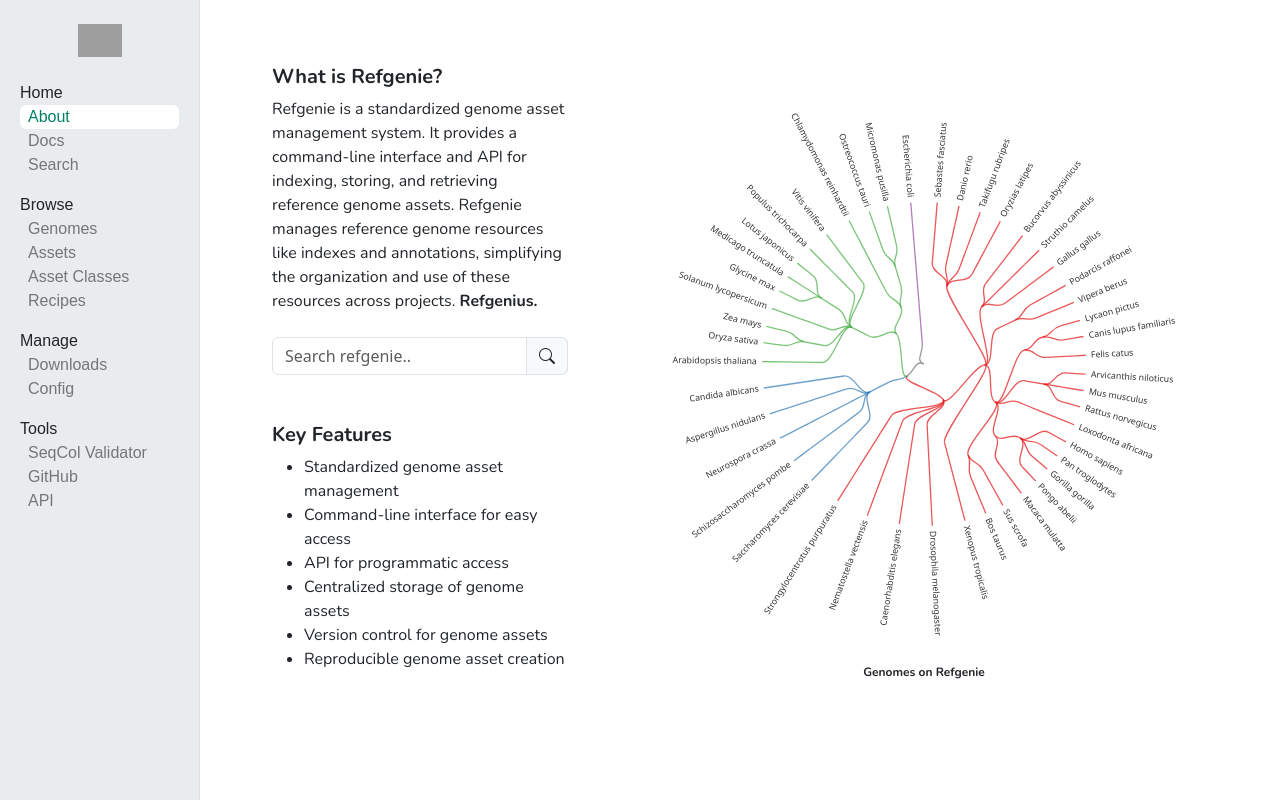
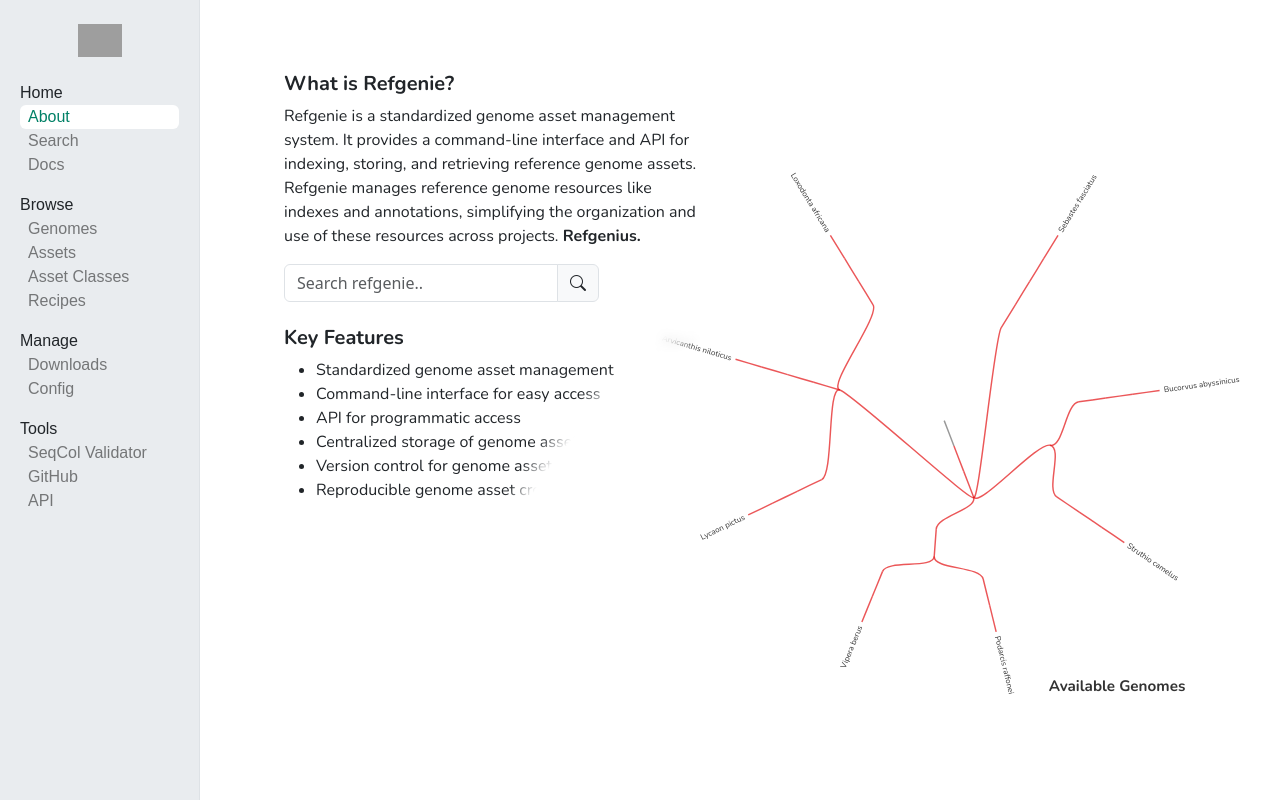
Before and after one commit to refgenie/refgenie-ui, a React (Vite) app: page / in a window 1280 px wide. Built offline with nearby package versions, Linux system fonts and the light colour scheme; grey boxes are pictures that could not be loaded; a web font is replaced by a local one.

Commit message:
ui progress

```diff
--- a/src/components/Navbar.tsx
+++ b/src/components/Navbar.tsx
@@ -49,10 +49,10 @@
               </p>
               <div className=''>
                 <NavLink page={'about'} title={'About'} position='side' currentPage={location}/>
+                <NavLink page={'search'} title={'Search'} position='side' currentPage={location}/>
                 <a className='text-decoration-none cursor-pointer text-black-50' href='https://refgenie.org' target='_blank' rel='noopener noreferrer'>
                   <p className='fst-condensed mb-0 nav-hover cursor-pointer text-black-50 fw-lighter ps-2 rounded-2'>Docs</p>
                 </a>
-                <NavLink page={'search'} title={'Search'} position='side' currentPage={location}/>
               </div>
 
               <p className='fst-condensed mt-3 mb-0'>
@@ -105,11 +105,50 @@
               <h5 className='bi bi-three-dots'></h5>
             </span>
             <div className='dropdown-menu px-3 shadow border-0'>
-              <NavLink page={''} title={'Home'} position='side' currentPage={location}/>
-              <NavLink page={'about'} title={'About'} position='side' currentPage={location}/>
-              <a className='text-hover cursor-pointer text-black-50' href='https://refgenie.org' target='_blank' rel='noopener noreferrer'>
-                <p className='mb-0 nav-hover cursor-pointer text-black-50 fw-lighter'>Docs</p>
-              </a>
+              <p className='fst-condensed mb-0'>
+                Home
+              </p>
+              <div className=''>
+                <NavLink page={'about'} title={'About'} position='side' currentPage={location}/>
+                <NavLink page={'search'} title={'Search'} position='side' currentPage={location}/>
+                <a className='text-decoration-none cursor-pointer text-black-50' href='https://refgenie.org' target='_blank' rel='noopener noreferrer'>
+                  <p className='fst-condensed mb-0 nav-hover cursor-pointer text-black-50 fw-lighter ps-2 rounded-2'>Docs</p>
+                </a>
+              </div>
+
+              <p className='fst-condensed mt-2 mb-0'>
+                Browse
+              </p>
+              <div className=''>
+                <NavLink page={'genomes'} title={'Genomes'} position='side' currentPage={location}/>
+                <NavLink page={'assets'} title={'Assets'} position='side' currentPage={location}/>
+                <NavLink page={'assetclasses'} title={'Asset Classes'} position='side' currentPage={location}/>
+                <NavLink page={'recipes'} title={'Recipes'} position='side' currentPage={location}/>
+              </div>
+
+              <p className='fst-condensed mt-2 mb-0'>
+                Manage
+              </p>
+              <div className=''>
+                <NavLink page={'downloads'} title={'Downloads'} position='side' currentPage={location}/>
+                <NavLink page={'config'} title={'Config'} position='side' currentPage={location}/>
+              </div>
+
+              <p className='fst-condensed mt-2 mb-0'>
+                Tools
+              </p>
+              <div className=''>
+                {/* <NavLink page={'seqcol'} title={'SeqCol Validator'} position='side' currentPage={location}/> */}
+                <a className='text-decoration-none cursor-pointer text-black-50' href='https://refget.databio.org' target='_blank' rel='noopener noreferrer'>
+                  <p className='fst-condensed mb-0 nav-hover cursor-pointer text-black-50 fw-lighter ps-2 rounded-2'>SeqCol Validator</p>
+                </a>
+                <a className='text-decoration-none cursor-pointer text-black-50' href='https://github.com/refgenie/refgenie' target='_blank' rel='noopener noreferrer'>
+                  <p className='fst-condensed mb-0 nav-hover cursor-pointer text-black-50 fw-lighter ps-2 rounded-2'>GitHub</p>
+                </a>
+                <a className='text-decoration-none cursor-pointer text-black-50' href='https://api.refgenie.org/docs' target='_blank' rel='noopener noreferrer'>
+                  <p className='fst-condensed mb-0 nav-hover cursor-pointer text-black-50 fw-lighter ps-2 rounded-2'>API</p>
+                </a>
+              </div>
             </div>
           </div>
         </div>
--- a/src/components/Tree.tsx
+++ b/src/components/Tree.tsx
@@ -1,9 +1,8 @@
-import React, { useEffect, useRef } from 'react';
+import React, { useEffect, useRef, useCallback } from 'react';
 import * as d3 from 'd3';
 
-// import treeData from '../assets/tree.json'
-import treeData from '../assets/sample_tree.json'
-
+import treeData from '../assets/tree.json'
+// import treeData from '../assets/sample_tree.json'
 
 // Type definitions
 interface TreeNode {
@@ -24,16 +23,18 @@
 
 const Tree: React.FC = () => {
   const svgRef = useRef<SVGSVGElement>(null);
+  const containerRef = useRef<HTMLDivElement>(null);
 
-  useEffect(() => {
-    if (!svgRef.current) return;
+  const drawTree = useCallback(() => {
+    if (!svgRef.current || !containerRef.current) return;
 
     const svg = d3.select(svgRef.current);
     svg.selectAll('*').remove(); // Clear previous render
 
-    const containerRect = svgRef.current.getBoundingClientRect();
-    const width = containerRect.width || 800;  // fallback
-    const height = Math.min(width, window.innerHeight * 0.8);
+    // Get current container dimensions
+    const containerRect = containerRef.current.getBoundingClientRect();
+    const width = containerRect.width;
+    const height = window.innerHeight;
     const radius: number = Math.min(width, height) / 2 - 100;
 
     // Set up the SVG with zoom behavior
@@ -52,6 +53,26 @@
     // Apply zoom to SVG
     svg.call(zoom);
 
+    // Set initial zoom level with proper centering
+    const initialScale = 0.725;
+
+    let centerX, centerY;
+    if (width < 992) {
+      // Center on screen for mobile/tablet
+      centerX = width / 2;
+      centerY = height / 2;
+    } else {
+      // Your existing positioning for larger screens
+      centerX = width / 2.22;
+      centerY = height / 4.44;
+    }
+
+    svg.call(zoom.transform,
+      d3.zoomIdentity
+        .scale(initialScale)
+        .translate(centerX, centerY)
+    );
+
     // Set up the main group with initial translation
     const g = container
       .append('g')
@@ -65,7 +86,7 @@
     // Create hierarchy
     const root = tree(d3.hierarchy(treeData as TreeNode));
 
-    const selectedLevel = 'kingdom'
+    const selectedLevel = 'kingdom';
 
     const findTaxonomicLevel = (node: d3.HierarchyPointNode<TreeNode>): string | null => {
       // If this node is a class, return it
@@ -101,11 +122,6 @@
       .domain(Array.from(levelNames))
       .range(['#e41a1cbb', '#377eb8bb', '#4daf4abb', '#984ea3bb', '#ff7f00bb', '#ffff33bb', '#a65628bb', '#f781bfbb']);
 
-    // // Color scale for different taxonomic levels
-    // const colorScale = d3.scaleOrdinal<string>()
-    //   .domain(['class', 'order', 'family', 'genus', 'species'])
-    //   .range(['#e41a1c', '#377eb8', '#4daf4a', '#984ea3', '#ff7f00']);
-
     // Draw links
     g.selectAll('.link')
       .data(root.links())
@@ -119,8 +135,7 @@
         const taxonomicLevel = findTaxonomicLevel(d.target);
         return taxonomicLevel ? colorScale(taxonomicLevel) : '#999';
       })
-      // .style('stroke', '#ccc')
-      .style('stroke-width', 1.5);
+      .style('stroke-width', 2);
 
     // Draw nodes
     const node = g.selectAll('.node')
@@ -131,13 +146,6 @@
         rotate(${d.x * 180 / Math.PI - 90})
         translate(${d.y},0)
       `);
-
-    // Node circles
-    // node.append('circle')
-    //   .attr('r', (d: D3Node) => d.data.taxonomicLevel === 'species' ? 4 : 0)
-    //   .style('fill', (d: D3Node) => d.data.taxonomicLevel ? colorScale(d.data.taxonomicLevel) : '#999')
-    //   .style('stroke', '#fff')
-    //   .style('stroke-width', 2);
 
     node.append('circle')
       .attr('r', (d: D3Node) => d.children ? 0 : 0) // Only show circles for leaf nodes
@@ -156,7 +164,8 @@
       .attr('x', (d: D3Node) => d.x < Math.PI === !d.children ? 6 : -6)
       .attr('text-anchor', (d: D3Node) => d.x < Math.PI === !d.children ? 'start' : 'end')
       .attr('transform', (d: D3Node) => d.x >= Math.PI ? 'rotate(180)' : null)
-      .style('font-size', (d: D3Node) => d.data.taxonomicLevel === 'species' ? '10px' : '10px')
+      .style('font-family', 'Nunito, arial, sans-serif')
+      .style('font-size', (d: D3Node) => d.data.taxonomicLevel === 'species' ? '11px' : '11px')
       .style('font-weight', (d: D3Node) => d.data.taxonomicLevel === 'species' ? 'semibold' : 'normal')
       .style('fill', '#333')
       .style('opacity', (d: D3Node) => d.data.taxonomicLevel === 'species' ? 1 : 0)
@@ -170,8 +179,9 @@
     // Create legend (fixed position, not affected by zoom)
     const legend = svg.append('g')
       .attr('class', 'legend')
-      .attr('transform', `translate(${width - 151}, 20)`) // Right side positioning
+      .attr('transform', `translate(${width - 150}, 20)`) // Right side positioning
       .style('opacity', 0)
+      .style('transition', 'opacity 0.25s ease')
       .style('pointer-events', 'none'); // Prevent legend from interfering with zoom
 
     // Get the class names and colors for the legend
@@ -185,28 +195,17 @@
       .attr('x', -10)
       .attr('y', -10)
       .attr('width', 150)
-      // .attr('height', legendData.length * 20 + 25)
       .attr('height', legendData.length * 20)
       .attr('rx', 5)
       .style('fill', 'rgba(255, 255, 255, 0.9)')
       .style('stroke', '#dee2e6')
       .style('stroke-width', 1);
 
-    // Legend title
-    // legend.append('text')
-    //   .attr('x', 0)
-    //   .attr('y', 5)
-    //   .style('font-size', '14px')
-    //   .style('font-weight', 'bold')
-    //   .style('fill', '#333')
-    //   .text('Taxonomic Classes');
-
     // Legend items
     const legendItems = legend.selectAll('.legend-item')
       .data(legendData)
       .enter().append('g')
       .attr('class', 'legend-item')
-      // .attr('transform', (d, i) => `translate(0, ${i * 20 + 25})`);
       .attr('transform', (_, i) => `translate(0, ${i * 20})`);
 
     // Legend circles
@@ -221,28 +220,20 @@
       .attr('x', 15)
       .attr('y', 0)
       .attr('dy', '0.35em')
+      .style('font-family', 'Nunito, arial, sans-serif')
       .style('font-size', '12px')
       .style('fill', '#333')
       .text(d => d.name);
 
+    const legendHeight = legendData.length * 20;
+
     // Add zoom controls (fixed position)
     const controls = svg.append('g')
       .attr('class', 'zoom-controls')
-      .attr('transform', 'translate(10, 10)')
+      .attr('transform', `translate(${width - 40}, ${legendHeight + 15})`)
       .style('pointer-events', 'all')
       .style('opacity', 0)
       .style('transition', 'opacity 0.25s ease');
-
-    // Add hover behavior to the entire tree area
-    svg
-      .on('mouseenter', () => {
-        controls.transition().duration(0).style('opacity', 1);
-        legend.transition().duration(0).style('opacity', 1);
-      })
-      .on('mouseleave', () => {
-        controls.transition().duration(0).style('opacity', 0);
-        legend.transition().duration(0).style('opacity', 0);
-      });
 
     // Zoom in button
     const zoomInButton = controls.append('g')
@@ -277,7 +268,7 @@
     // Zoom out button
     const zoomOutButton = controls.append('g')
       .attr('class', 'zoom-button')
-      .attr('transform', 'translate(0, 35)')
+      .attr('transform', 'translate(-35, 0)')
       .style('cursor', 'pointer');
 
     zoomOutButton.append('rect')
@@ -305,18 +296,10 @@
         .call(zoom.scaleBy, 0.67);
     });
 
-    // After creating the zoom behavior and applying it to SVG
-    svg.call(zoom);
-
-    // Set initial zoom level with proper centering
-    const initialScale = 0.88;
-    const centerX = width / 2;
-    const centerY = height / 2;
-
     // Reset zoom button
     const resetButton = controls.append('g')
       .attr('class', 'zoom-button')
-      .attr('transform', 'translate(0, 70)')
+      .attr('transform', 'translate(-70, 0)')
       .style('cursor', 'pointer');
 
     resetButton.append('rect')
@@ -343,28 +326,76 @@
         .duration(500)
         .call(zoom.transform,
           d3.zoomIdentity
-            .translate(centerX, centerY)
             .scale(initialScale)
-            .translate(-centerX, -centerY));
-        });
+            .translate(centerX, centerY));
+    });
 
-    svg.call(zoom.transform,
-      d3.zoomIdentity
-        .translate(centerX, centerY)
-        .scale(initialScale)
-        .translate(-centerX, -centerY)
-    );
+    container.append('text')
+      .attr('class', 'title-label')
+      .attr('x', centerX / 0.625)
+      .attr('y', centerY / 0.525 + radius + 130)
+      .style('text-anchor', 'middle')
+      .style('font-family', 'Nunito, arial, sans-serif')
+      .style('font-weight', 'bold')
+      .style('font-size', '21px')
+      .style('fill', '#333')
+      .style('pointer-events', 'none')
+      .text('Available Genomes');
 
+    // Add hover behavior to the entire tree area
+    svg
+      .on('mouseenter', () => {
+        controls.transition().duration(0).style('opacity', 1);
+        legend.transition().duration(0).style('opacity', 1);
+      })
+      .on('mouseleave', () => {
+        controls.transition().duration(0).style('opacity', 0);
+        legend.transition().duration(0).style('opacity', 0);
+      });
   }, []);
 
+  useEffect(() => {
+    // Initial draw
+    drawTree();
+
+    // Add resize event listener
+    const handleResize = () => {
+      // Debounce the resize event to avoid excessive re-renders
+      clearTimeout(window.resizeTimeout);
+      window.resizeTimeout = setTimeout(drawTree, 150);
+    };
+
+    window.addEventListener('resize', handleResize);
+
+    // Optional: Listen for orientation changes on mobile devices
+    window.addEventListener('orientationchange', () => {
+      setTimeout(drawTree, 100); // Small delay for orientation change
+    });
+
+    // Cleanup event listeners on unmount
+    return () => {
+      window.removeEventListener('resize', handleResize);
+      window.removeEventListener('orientationchange', drawTree);
+      if (window.resizeTimeout) {
+        clearTimeout(window.resizeTimeout);
+      }
+    };
+  }, [drawTree]);
+
   return (
-    <div className='w-100 h-full bg-white cursor-grab'>
+    <div ref={containerRef} className='w-100 h-full cursor-grab'>
       <div className='flex justify-center'>
-        {/* <svg ref={svgRef} className='w-100 border rounded shadow-sm'></svg> */}
         <svg ref={svgRef} className='w-100 rounded'></svg>
       </div>
     </div>
   );
 };
 
+// Extend the Window interface to include resizeTimeout
+declare global {
+  interface Window {
+    resizeTimeout: number;
+  }
+}
+
 export default Tree;
--- a/src/components/pages/About.tsx
+++ b/src/components/pages/About.tsx
@@ -4,24 +4,29 @@
 function About() {
   return (
     <>
-      <div className='row px-lg-4 px-xl-5 align-items-center pb-md-3 pb-xl-5'>
-        <div className='col-12 col-lg-4 about d-flex align-items-center mb-4 mb-lg-0'>
-          <section>
+      <section className='tree'>
+        <Tree />
+      </section>
+      <div className='row p-lg-5 mt-3 mt-lg-0'>
+        <div className='col-12 col-lg-7 col-xl-6'>
+
+          <div
+            className='p-2 p-lg-4 rounded bg-blur about'>
             <h5 className='fw-bold'>What is Refgenie?</h5>
-            <p>
+            <p className='mb-0'>
               Refgenie is a standardized genome asset management system. It provides a command-line interface and API for
               indexing, storing, and retrieving reference genome assets. Refgenie manages reference genome resources
               like indexes and annotations, simplifying the organization and use of these resources across projects.
               <strong> Refgenius.</strong>
             </p>
 
-            <div className='input-group mt-4'>
+            <div className='input-group mt-3 w-75'>
               <input type='text' className='form-control' placeholder='Search refgenie..'/>
               <span className='input-group-text bi bi-search'></span>
             </div>
 
-            <h5 className='fw-bold mt-5'>Key Features</h5>
-            <ul className=''>
+            <h5 className='fw-bold mt-4'>Key Features</h5>
+            <ul className='mb-0'>
               <li>Standardized genome asset management</li>
               <li>Command-line interface for easy access</li>
               <li>API for programmatic access</li>
@@ -29,13 +34,8 @@
               <li>Version control for genome assets</li>
               <li>Reproducible genome asset creation</li>
             </ul>
-          </section>
-        </div>
-        <div className='col-12 col-lg-8 tree d-flex align-items-center'>
-          <section className='ms-auto text-center pt-lg-2 ps-lg-5 w-100'>
-            <Tree />
-            <p className='text-xs fw-bold mt-3 mb-0'>Genomes on Refgenie</p>
-          </section>
+          </div>
+
         </div>
       </div>
 
--- a/src/components/pages/AssetClasses.tsx
+++ b/src/components/pages/AssetClasses.tsx
@@ -13,7 +13,7 @@
 
   return (
     <>
-      <div className='row'>
+      <div className='row p-2 p-lg-4 mt-4 mt-lg-0'>
         <div className='col-12'>
 
           <h5 className='fw-bold'>Available Asset Classes</h5>
--- a/src/components/pages/Assets.tsx
+++ b/src/components/pages/Assets.tsx
@@ -15,7 +15,7 @@
 
   return (
     <>
-      <div className='row'>
+      <div className='row p-2 p-lg-4 mt-4 mt-lg-0'>
         <div className='col-12'>
 
           <h5 className='fw-bold'>Available Assets</h5>
--- a/src/components/pages/Config.tsx
+++ b/src/components/pages/Config.tsx
@@ -3,7 +3,7 @@
 
   return (
     <>
-      <div className='row'>
+      <div className='row p-2 p-lg-4 mt-4 mt-lg-0'>
         <div className='col-12'>
 
           <p className='fw-bold'>Config under development...</p>
--- a/src/components/pages/Downloads.tsx
+++ b/src/components/pages/Downloads.tsx
@@ -3,7 +3,7 @@
 
   return (
     <>
-      <div className='row'>
+      <div className='row p-2 p-lg-4 mt-4 mt-lg-0'>
         <div className='col-12'>
 
           <p className='fw-bold'>Downloads under development...</p>
--- a/src/components/pages/Genomes.tsx
+++ b/src/components/pages/Genomes.tsx
@@ -11,7 +11,7 @@
 
   return (
     <>
-      <div className='row'>
+      <div className='row p-2 p-lg-4 mt-4 mt-lg-0'>
         <div className='col-12'>
 
           <h5 className='fw-bold'>Available Genomes</h5>
--- a/src/components/pages/Recipes.tsx
+++ b/src/components/pages/Recipes.tsx
@@ -16,7 +16,7 @@
 
   return (
     <>
-      <div className='row'>
+      <div className='row p-2 p-lg-4 mt-4 mt-lg-0'>
         <div className='col-12'>
 
           <h5 className='fw-bold'>Available Recipes</h5>
--- a/src/components/pages/Search.tsx
+++ b/src/components/pages/Search.tsx
@@ -3,7 +3,7 @@
 
   return (
     <>
-      <div className='row'>
+      <div className='row p-2 p-lg-4 mt-4 mt-lg-0'>
         <div className='col-12'>
 
           <p className='fw-bold'>Search under development...</p>
--- a/src/main.tsx
+++ b/src/main.tsx
@@ -26,9 +26,10 @@
     <BrowserRouter basename=''>
       <div className='d-flex flex-column flex-lg-row min-vh-100'>
         <Navbar />
-        <div className='flex-1 content d-flex flex-column flex-lg-row px-2 px-lg-0'>
-          <div className='row page-width flex-grow-1 g-0'>
-            <div className='col-12 p-3 p-lg-4 d-flex flex-column flex-lg-row'>
+        <div className='flex-1 content px-2 px-lg-0'>
+          <div className='container-fluid'>
+            <div className='row'>
+              <div className='col-12'>
                 <Routes>
                   <Route path='/' element={<About />} />
                   <Route path='/about' element={<About />} />
@@ -44,6 +45,7 @@
             </div>
           </div>
         </div>
+      </div>
     </BrowserRouter>
   );
 }
--- a/src/style.css
+++ b/src/style.css
@@ -48,9 +48,6 @@
     display: none;
   }
   .topbar {
-    /* width: calc(100% + 5vw) !important;
-    margin: 0 -2.5vw !important;
-    padding: 0 2.5vw !important; */
     backdrop-filter: blur(6px);
     background-color: #f7f7f7bb;
   }
@@ -59,6 +56,14 @@
   }
   .text-hover:hover {
     text-decoration-line: none;
+  }
+  .tree {
+    position: fixed;
+    top: 0;
+    right: 0;
+    left: 0;
+    bottom: 0;
+    z-index: 0;
   }
 }
 @media (min-width: 992px) {
@@ -72,29 +77,30 @@
   }
   .content {
     width: 85%;
-    /* padding-left: 2rem;
-    padding-right: 2rem; */
     min-height: 100vh;
   }
   .text-hover:hover {
     text-decoration-line: underline;
   }
+  .tree {
+    position: fixed;
+    top: 0;
+    right: 0;
+    left: max(15%, 200px);
+    bottom: 0;
+    z-index: 0;
+  }
+  .about {
+    mask: radial-gradient(
+      circle at calc(100% + 8rem) calc(100% + 10rem),
+      transparent calc(min(100vw, 100vh) / 2 - 1.5rem),
+      black calc(min(100vw, 100vh) / 2)
+    );
+  }
 }
 @media (min-width: 992px) and (max-width: 1200px) {
-  /* .about {
-    margin-top: 3rem !important;
-  }
-  .tree {
-    margin-top: 1.5rem !important;
-  } */
 }
 @media (min-width: 1200px) {
-  /* .about {
-    margin-top: 7rem !important;
-  }
-  .tree {
-    margin-top: 2rem !important;
-  } */
 }
 
 .btn-xs {
@@ -117,3 +123,9 @@
 .nav-hover:hover {
   background-color: #ffffffbb;
 }
+
+.bg-blur {
+  z-index: 99999;
+  backdrop-filter: blur(6px);
+  background-color: #ffffffbb;
+}
```
Lines whose indentation alone changed are shown as unchanged.
